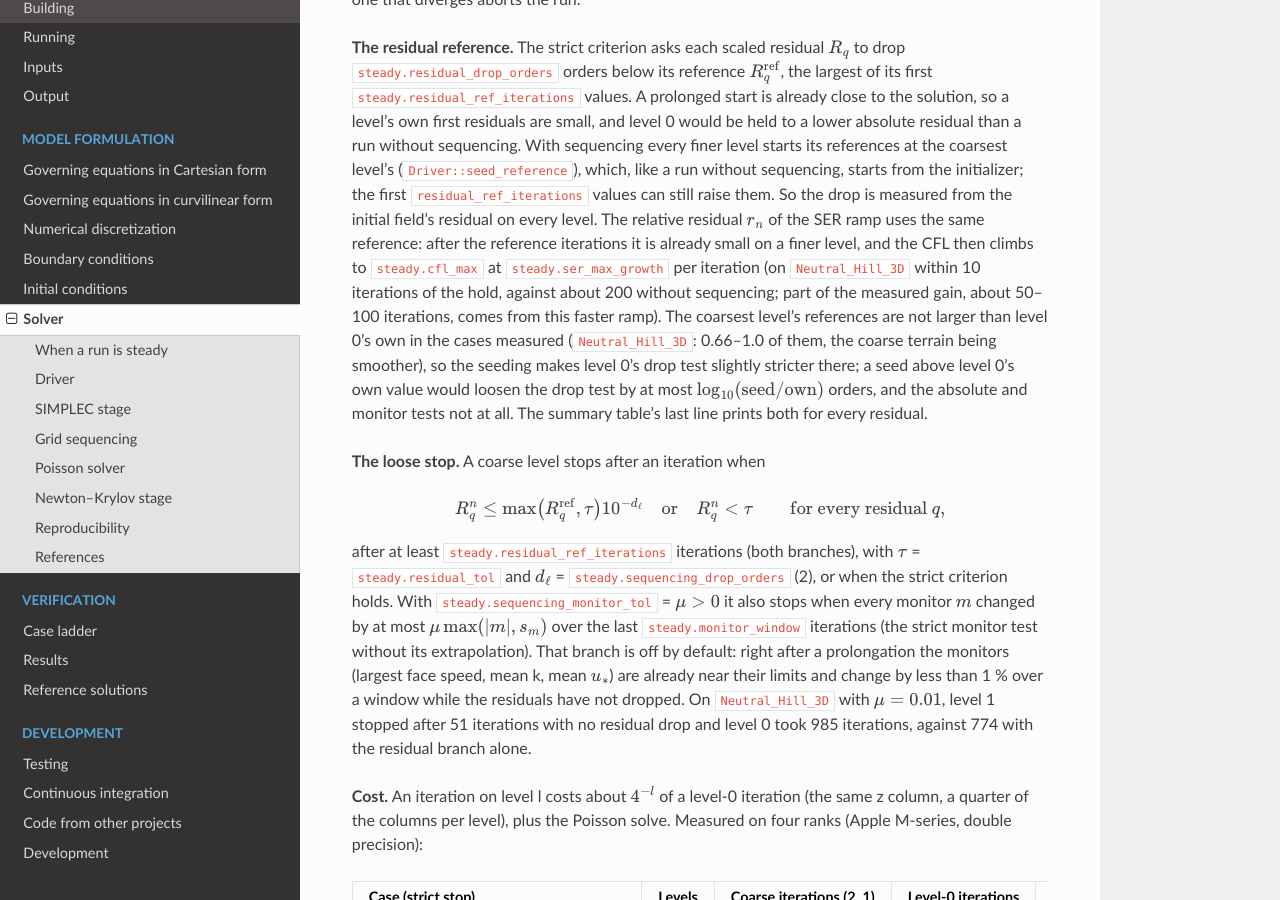
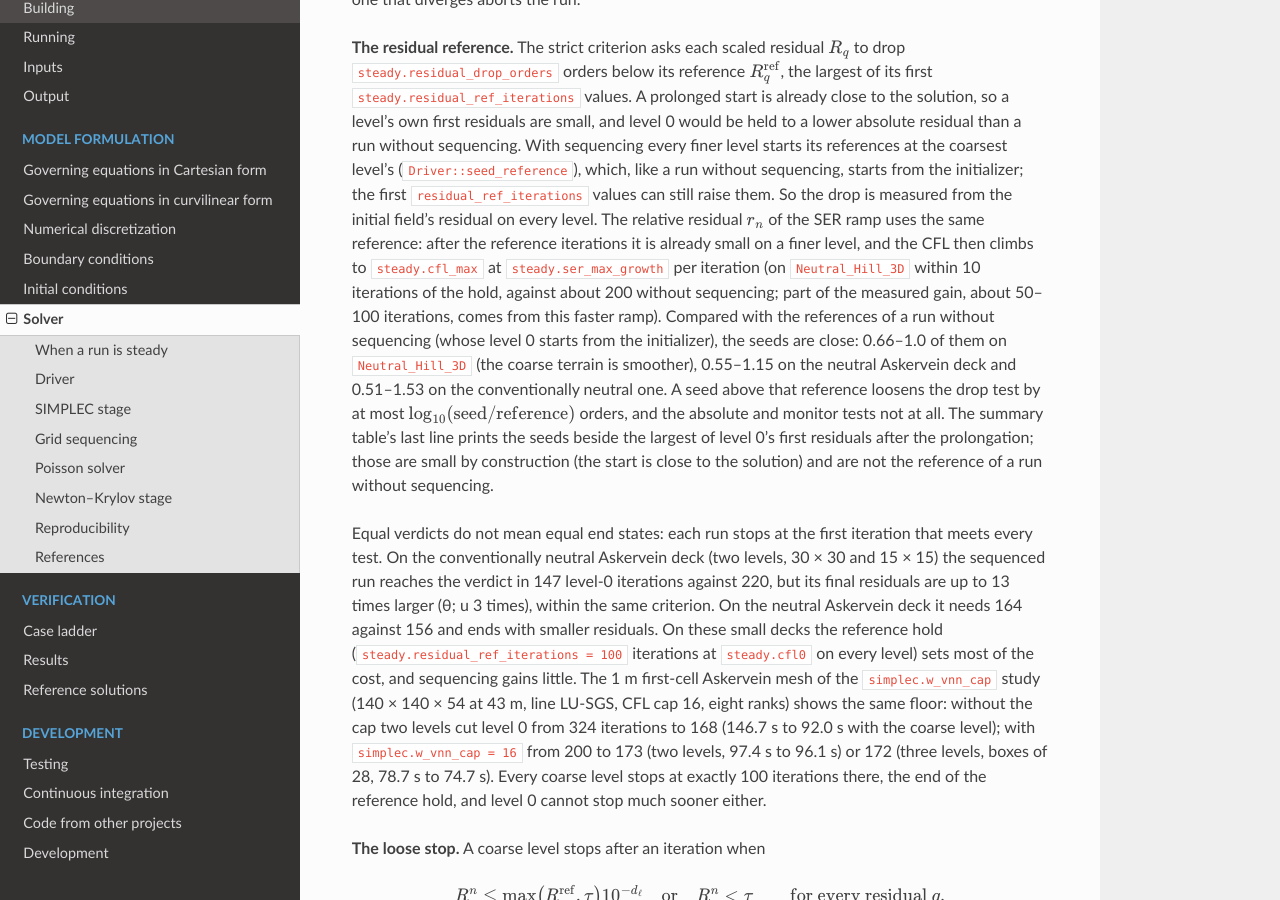
Before and after one commit to hgopalan/ablsteadyrans, a Sphinx documentation site: the page built from docs/solver.rst, in a window 1280 px wide and 900 px high, scrolled down 7375 px. Built offline with Sphinx 7.4.7 and the Read the Docs theme 3.1.0, drawn with Linux system fonts in a browser that asks for light colours.

Commit message:
Sequencing: label the level-0 reference line; Askervein results in the docs
The summary's last line compares the seeded references with the largest of
level 0's first residuals after the prolongation, which are small by
construction; it now says so, and the docs compare the seeds with the
references of runs without sequencing (0.51-1.53 on the Askervein decks).
docs/solver.rst adds the Askervein results: equal verdicts at different end
states on the conventionally neutral deck, and the 100-iteration reference
hold as the floor on the 1 m first-cell mesh.

Co-Authored-By: Claude Opus 5.5 <noreply@anthropic.com>

```diff
--- a/docs/solver.rst
+++ b/docs/solver.rst
@@ -412,11 +412,24 @@ them. So the drop is measured from the initial field's residual on every level.
 :math:`r_n` of the SER ramp uses the same reference: after the reference iterations it is already small on a finer
 level, and the CFL then climbs to ``steady.cfl_max`` at ``steady.ser_max_growth`` per iteration (on
 ``Neutral_Hill_3D`` within 10 iterations of the hold, against about 200 without sequencing; part of the measured gain,
-about 50–100 iterations, comes from this faster ramp). The coarsest level's references are not larger than
-level 0's own in the cases measured (``Neutral_Hill_3D``: 0.66–1.0 of them, the coarse terrain being smoother), so the
-seeding makes level 0's drop test slightly stricter there; a seed above level 0's own value would loosen the drop
-test by at most :math:`\log_{10}(\text{seed}/\text{own})` orders, and the absolute and monitor tests not at all. The
-summary table's last line prints both for every residual.
+about 50–100 iterations, comes from this faster ramp). Compared with the references of a run without sequencing (whose level 0
+starts from the initializer), the seeds are close: 0.66–1.0 of them on ``Neutral_Hill_3D`` (the coarse terrain is
+smoother), 0.55–1.15 on the neutral Askervein deck and 0.51–1.53 on the conventionally neutral one. A seed above that
+reference loosens the drop test by at most :math:`\log_{10}(\text{seed}/\text{reference})` orders, and the absolute
+and monitor tests not at all. The summary table's last line prints the seeds beside the largest of level 0's first
+residuals after the prolongation; those are small by construction (the start is close to the solution) and are not
+the reference of a run without sequencing.
+
+Equal verdicts do not mean equal end states: each run stops at the first iteration that meets every test. On the
+conventionally neutral Askervein deck (two levels, 30 × 30 and 15 × 15) the sequenced run reaches the verdict in 147
+level-0 iterations against 220, but its final residuals are up to 13 times larger (θ; u 3 times), within the same
+criterion. On the neutral Askervein deck it needs 164 against 156 and ends with smaller residuals. On these small
+decks the reference hold (``steady.residual_ref_iterations = 100`` iterations at ``steady.cfl0`` on every level)
+sets most of the cost, and sequencing gains little. The 1 m first-cell Askervein mesh of the ``simplec.w_vnn_cap`` study (140 × 140 × 54 at
+43 m, line LU-SGS, CFL cap 16, eight ranks) shows the same floor: without the cap two levels cut level 0 from 324
+iterations to 168 (146.7 s to 92.0 s with the coarse level); with ``simplec.w_vnn_cap = 16`` from 200 to 173 (two
+levels, 97.4 s to 96.1 s) or 172 (three levels, boxes of 28, 78.7 s to 74.7 s). Every coarse level stops at
+exactly 100 iterations there, the end of the reference hold, and level 0 cannot stop much sooner either.
 
 **The loose stop.** A coarse level stops after an iteration when
 
```
Also changed, not shown: 2 other files.
